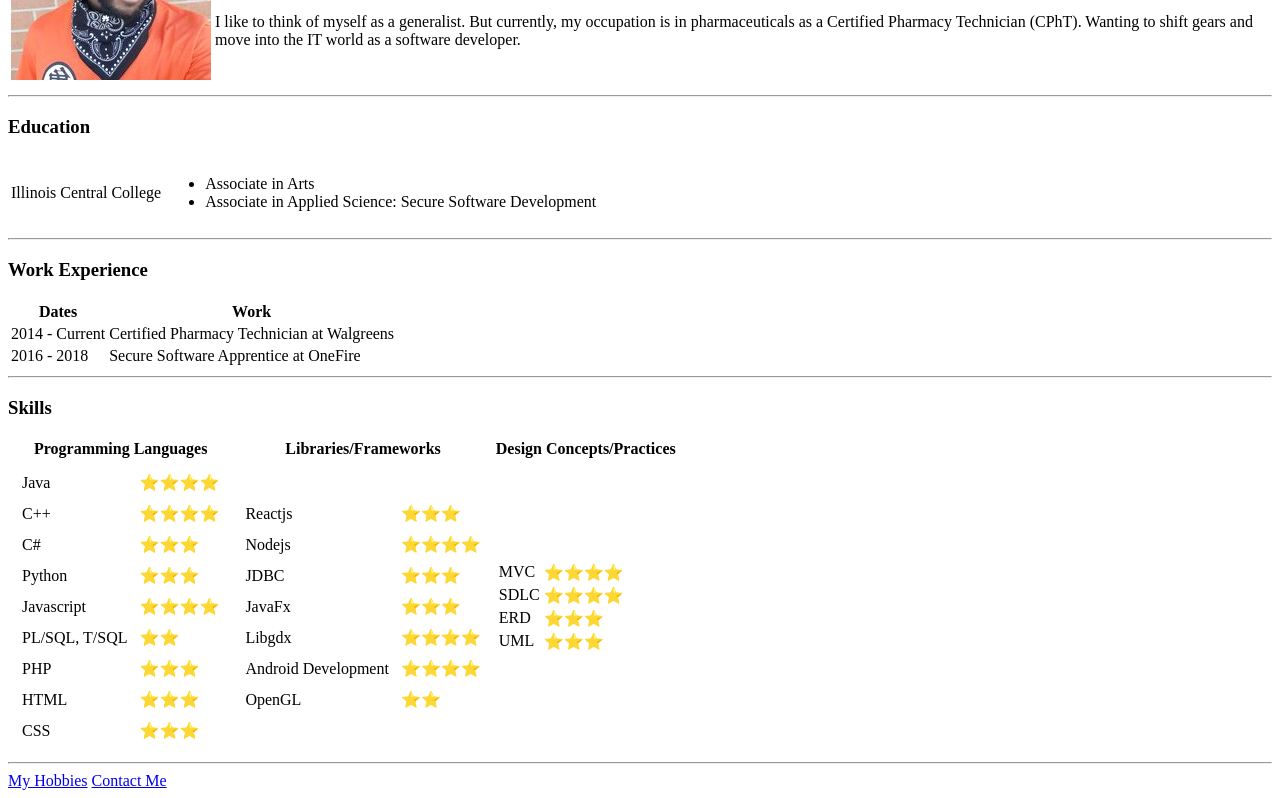
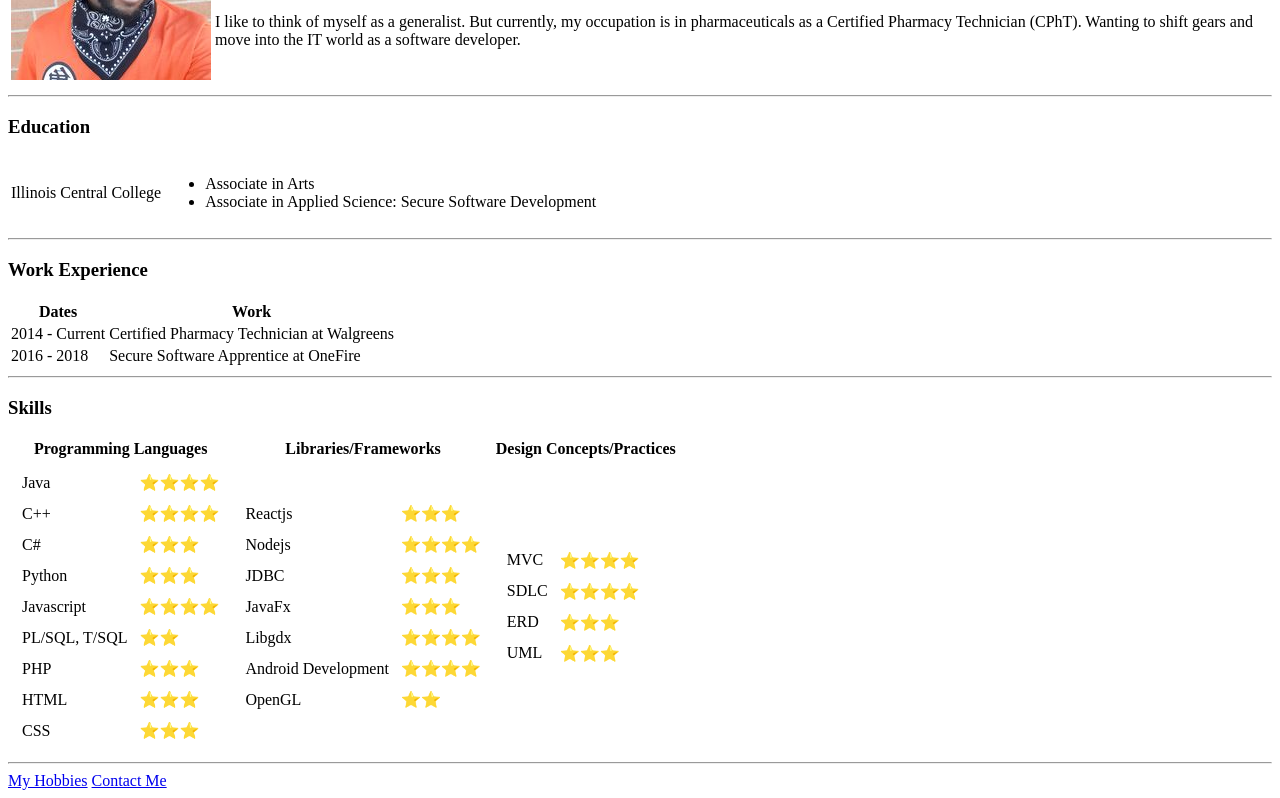
Before and after one commit to blackpanther6389/cv, a plain HTML site: page index.html in a window 1280 px wide. Shown: the part 131-929 px from the top of the page. Drawn offline with Linux system fonts and the light colour scheme.

Commit message:
Add files via upload

```diff
--- a/index.html
+++ b/index.html
@@ -138,10 +138,10 @@
                             <td>OpenGL</td>
                             <td>⭐⭐</td>
                         </tr>
-                    </table cellspacing="10">
+                    </table>
                  </td>
                  <td>
-                     <table>
+                     <table cellspacing="10">
                          <tr>
                              <td>MVC</td>
                              <td>⭐⭐⭐⭐</td>
```
